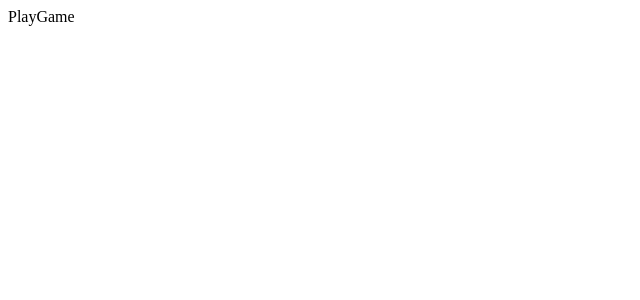
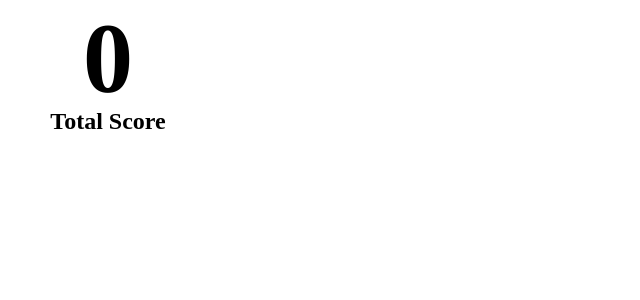
Before and after one commit to rkpust/Dice-Game, a React (Vite) app: page / in a window 1280 px wide. Both pictures are taken after a click on the button "Play Now". Shown: the top 300 px of the page, without its empty margins (0-640 px from the left). Built offline with nearby package versions, Linux system fonts and the light colour scheme.

Commit message:
added TotalScore component

```diff
--- a/src/components/PlayGame.jsx
+++ b/src/components/PlayGame.jsx
@@ -1,6 +1,10 @@
+import TotalScore from "./TotalScore";
+
 const PlayGame = () => {
   return (
-    <div>PlayGame</div>
+    <main>
+      <TotalScore />
+    </main>
   )
 }
 
--- /dev/null
+++ b/src/components/TotalScore.jsx
@@ -0,0 +1,29 @@
+import styled from "styled-components";
+
+const TotalScore = () => {
+  return (
+    <ScoreContainer>
+        <h1>0</h1>
+        <p>Total Score</p>
+    </ScoreContainer>
+  )
+}
+
+export default TotalScore;
+
+const ScoreContainer = styled.div`
+    max-width: 200px;
+    text-align: center;
+
+    h1 {
+        font-size: 100px;
+        margin: 0 1px;
+        line-height: 100px;
+    }
+
+    p {
+        margin-top: 0;
+        font-size: 24px;
+        font-weight: bold;
+    }
+`;
```
